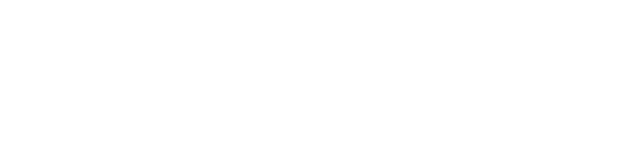
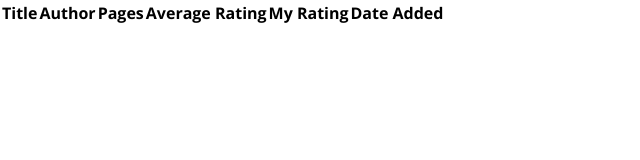
Before and after one commit to athenacats/goodreads, a website: page index.html in a window 1280 px wide. Shown: the whole page, without its empty margins (0-640 px from the left). Drawn offline with nearby package versions, Linux system fonts and the light colour scheme.

Commit message:
Add table head and blank body

```diff
--- a/index.html
+++ b/index.html
@@ -11,9 +11,24 @@
       href="https://fonts.googleapis.com/css2?family=Open+Sans:ital,wght@0,300;0,400;0,500;0,600;0,700;0,800;1,300;1,400;1,500;1,600;1,700;1,800&display=swap"
       rel="stylesheet"
     />
+    <script src="script.js" defer></script>
     <title>My Library</title>
   </head>
   <body>
-    <script src="script.js"></script>
+    <table id="myBooks">
+      <thead>
+        <tr>
+          <th>Title</th>
+          <th>Author</th>
+          <th>Pages</th>
+          <th>Average Rating</th>
+          <th>My Rating</th>
+          <th>Date Added</th>
+        </tr>
+      </thead>
+      <tbody>
+
+      </tbody>
+    </table>
   </body>
 </html>
```
